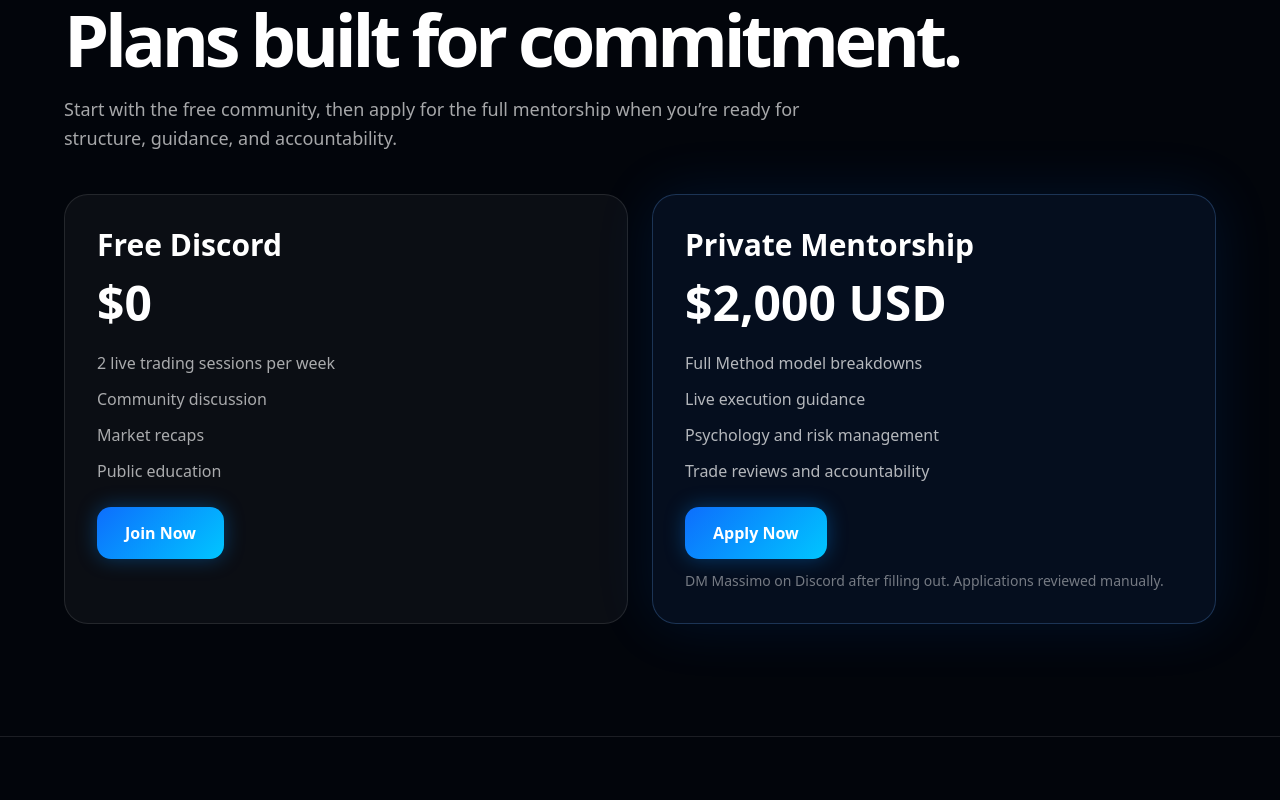
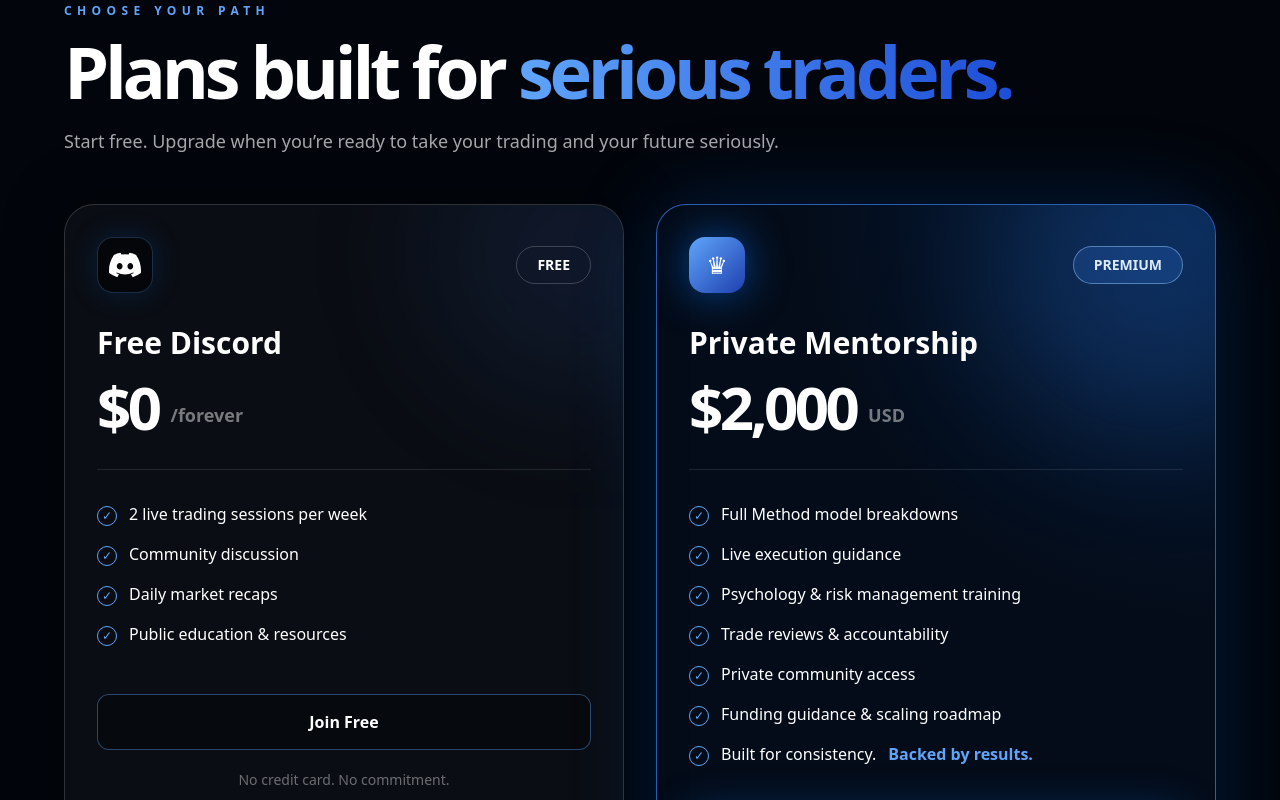
Before and after one commit to massimotrades/the-method-site, a React (Vite) app: page / in a window 1280 px wide. Shown: the part 1220-2020 px from the top of the page. Built offline with nearby package versions, Linux system fonts and the light colour scheme.

Commit message:
Update main.jsx

```diff
--- a/src/main.jsx
+++ b/src/main.jsx
@@ -415,44 +415,152 @@ function TheMethodEliteWebsite() {
 
       <section id="plans" className="border-t border-blue-500/10 bg-[#02050b] px-6 py-28">
   <div className="mx-auto max-w-6xl">
-          <h2 className="text-5xl font-black tracking-[-.06em] md:text-7xl">Plans built for commitment.</h2>
-          <p className="mt-5 max-w-3xl text-lg leading-relaxed text-white/65">Start with the free community, then apply for the full mentorship when you’re ready for structure, guidance, and accountability.</p>
-          <div className="mt-10 grid gap-6 md:grid-cols-2">
-            <div className="rounded-3xl border border-white/10 bg-white/[.04] p-8">
+
+    <div className="mb-12">
+      <div className="mb-4 text-xs font-black uppercase tracking-[0.45em] text-blue-400">
+        Choose Your Path
+      </div>
+
+      <h2 className="text-5xl font-black tracking-[-.06em] md:text-7xl">
+        Plans built for <span className="bg-gradient-to-r from-blue-400 to-blue-700 bg-clip-text text-transparent">serious traders.</span>
+      </h2>
+
+      <p className="mt-5 max-w-3xl text-lg leading-relaxed text-white/65">
+        Start free. Upgrade when you’re ready to take your trading and your future seriously.
+      </p>
+    </div>
+
+    <div className="grid gap-8 md:grid-cols-2">
+
+      {/* FREE DISCORD */}
+      <div className="relative overflow-hidden rounded-[30px] border border-white/15 bg-white/[.035] p-8 shadow-[0_0_60px_rgba(0,0,0,.35)]">
+        <div className="absolute -right-24 -top-24 h-72 w-72 rounded-full bg-blue-500/10 blur-3xl" />
+
+        <div className="relative z-10 flex items-center justify-between">
+          <div className="grid h-14 w-14 place-items-center rounded-2xl border border-blue-400/25 bg-black/50 shadow-[0_0_30px_rgba(0,119,255,.18)]">
+            <DiscordIcon className="h-7 w-8 text-white" />
+          </div>
+
+          <span className="rounded-full border border-white/20 px-5 py-2 text-sm font-black uppercase text-white">
+            Free
+          </span>
+        </div>
+
+        <div className="relative z-10 mt-8">
           <h3 className="text-3xl font-black">Free Discord</h3>
-              <div className="mt-4 text-5xl font-black">$0</div>
-              <ul className="mt-6 space-y-3 text-white/65">
-  <li>2 live trading sessions per week</li>
-  <li>Community discussion</li>
-  <li>Market recaps</li>
-  <li>Public education</li>
+
+          <div className="mt-4 flex items-end gap-3">
+            <span className="text-6xl font-black tracking-[-.06em]">$0</span>
+            <span className="pb-2 text-lg font-bold text-white/45">/forever</span>
+          </div>
+
+          <div className="my-8 h-px w-full bg-white/10" />
+
+          <ul className="space-y-4 text-white/72">
+            <li className="flex gap-3">
+              <span className="mt-1 grid h-5 w-5 place-items-center rounded-full border border-blue-400 text-xs text-blue-400">✓</span>
+              2 live trading sessions per week
+            </li>
+            <li className="flex gap-3">
+              <span className="mt-1 grid h-5 w-5 place-items-center rounded-full border border-blue-400 text-xs text-blue-400">✓</span>
+              Community discussion
+            </li>
+            <li className="flex gap-3">
+              <span className="mt-1 grid h-5 w-5 place-items-center rounded-full border border-blue-400 text-xs text-blue-400">✓</span>
+              Daily market recaps
+            </li>
+            <li className="flex gap-3">
+              <span className="mt-1 grid h-5 w-5 place-items-center rounded-full border border-blue-400 text-xs text-blue-400">✓</span>
+              Public education & resources
+            </li>
           </ul>
 
           <a
             href="https://discord.gg/tmt"
             target="_blank"
             rel="noopener noreferrer"
-  className="cta-button mt-8"
+            className="mt-12 flex h-14 items-center justify-center rounded-xl border border-blue-400/40 bg-black/30 text-base font-black text-white transition hover:border-blue-300 hover:bg-blue-500/10 hover:shadow-[0_0_35px_rgba(0,119,255,.25)]"
           >
-  Join Now
+            Join Free
           </a>
+
+          <p className="mt-5 text-center text-sm text-white/40">
+            No credit card. No commitment.
+          </p>
         </div>
-            <div className="rounded-3xl border border-blue-400/25 bg-blue-500/[.08] p-8 shadow-[0_0_60px_rgba(0,119,255,.12)]">
+      </div>
+
+      {/* PRIVATE MENTORSHIP */}
+      <div className="relative overflow-hidden rounded-[30px] border border-blue-500/70 bg-blue-500/[.06] p-8 shadow-[0_0_90px_rgba(0,119,255,.20)]">
+        <div className="absolute -right-24 -top-24 h-80 w-80 rounded-full bg-blue-500/20 blur-3xl" />
+        <div className="absolute inset-0 bg-[radial-gradient(circle_at_top_right,rgba(0,119,255,.16),transparent_45%)]" />
+
+        <div className="relative z-10 flex items-center justify-between">
+          <div className="grid h-14 w-14 place-items-center rounded-2xl bg-gradient-to-br from-blue-400 to-blue-800 shadow-[0_0_40px_rgba(0,119,255,.55)]">
+            <span className="text-2xl">♛</span>
+          </div>
+
+          <span className="rounded-full border border-blue-300/50 bg-blue-500/20 px-5 py-2 text-sm font-black uppercase text-blue-100">
+            Premium
+          </span>
+        </div>
+
+        <div className="relative z-10 mt-8">
           <h3 className="text-3xl font-black">Private Mentorship</h3>
-              <div className="mt-4 text-5xl font-black">$2,000 USD</div>
-              <ul className="mt-6 space-y-3 text-white/70"><li>Full Method model breakdowns</li><li>Live execution guidance</li><li>Psychology and risk management</li><li>Trade reviews and accountability</li></ul>
+
+          <div className="mt-4 flex items-end gap-3">
+            <span className="text-6xl font-black tracking-[-.06em]">$2,000</span>
+            <span className="pb-2 text-lg font-bold text-white/45">USD</span>
+          </div>
+
+          <div className="my-8 h-px w-full bg-white/10" />
+
+          <ul className="space-y-4 text-white/76">
+            <li className="flex gap-3">
+              <span className="mt-1 grid h-5 w-5 place-items-center rounded-full border border-blue-400 text-xs text-blue-400">✓</span>
+              Full Method model breakdowns
+            </li>
+            <li className="flex gap-3">
+              <span className="mt-1 grid h-5 w-5 place-items-center rounded-full border border-blue-400 text-xs text-blue-400">✓</span>
+              Live execution guidance
+            </li>
+            <li className="flex gap-3">
+              <span className="mt-1 grid h-5 w-5 place-items-center rounded-full border border-blue-400 text-xs text-blue-400">✓</span>
+              Psychology & risk management training
+            </li>
+            <li className="flex gap-3">
+              <span className="mt-1 grid h-5 w-5 place-items-center rounded-full border border-blue-400 text-xs text-blue-400">✓</span>
+              Trade reviews & accountability
+            </li>
+            <li className="flex gap-3">
+              <span className="mt-1 grid h-5 w-5 place-items-center rounded-full border border-blue-400 text-xs text-blue-400">✓</span>
+              Private community access
+            </li>
+            <li className="flex gap-3">
+              <span className="mt-1 grid h-5 w-5 place-items-center rounded-full border border-blue-400 text-xs text-blue-400">✓</span>
+              Funding guidance & scaling roadmap
+            </li>
+            <li className="flex gap-3">
+              <span className="mt-1 grid h-5 w-5 place-items-center rounded-full border border-blue-400 text-xs text-blue-400">✓</span>
+              Built for consistency. <span className="font-black text-blue-400">Backed by results.</span>
+            </li>
+          </ul>
+
           <a
             href="https://form.typeform.com/to/oMTi7RzG"
             target="_blank"
             rel="noopener noreferrer"
-  className="cta-button mt-8"
+            className="mt-12 flex h-14 items-center justify-center rounded-xl bg-gradient-to-r from-blue-600 to-blue-800 text-base font-black text-white shadow-[0_0_45px_rgba(0,119,255,.35)] transition hover:scale-[1.01] hover:from-blue-500 hover:to-blue-700"
           >
             Apply Now
           </a>
-              <p className="mt-3 text-sm text-white/45">
-                DM Massimo on Discord after filling out. Applications reviewed manually.
+
+          <p className="mt-5 text-center text-sm text-white/45">
+            Applications reviewed manually. <span className="font-bold text-blue-400">Serious traders only.</span>
           </p>
         </div>
+      </div>
+
     </div>
   </div>
 </section>
```
Lines whose indentation alone changed are shown as unchanged.
